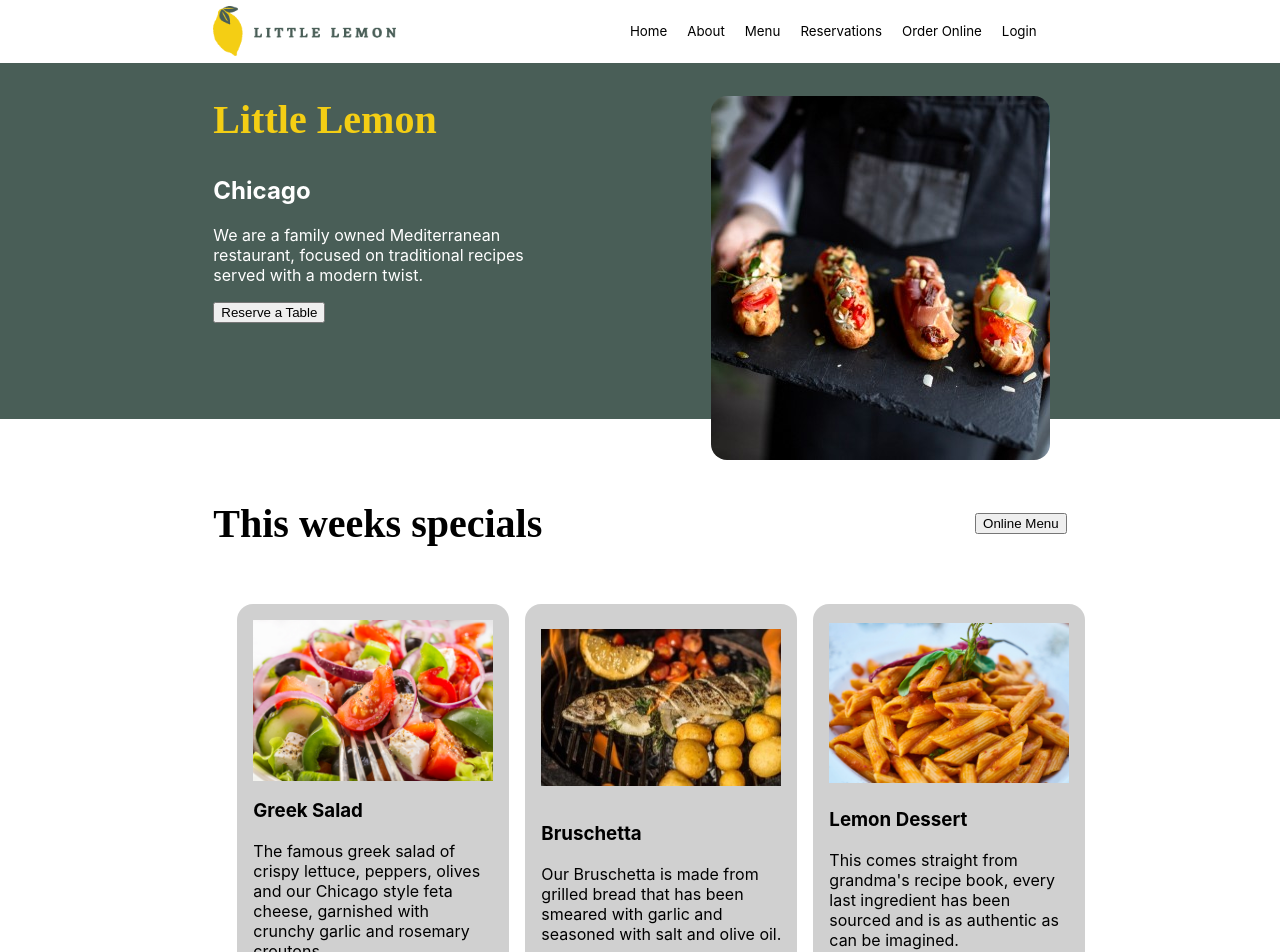
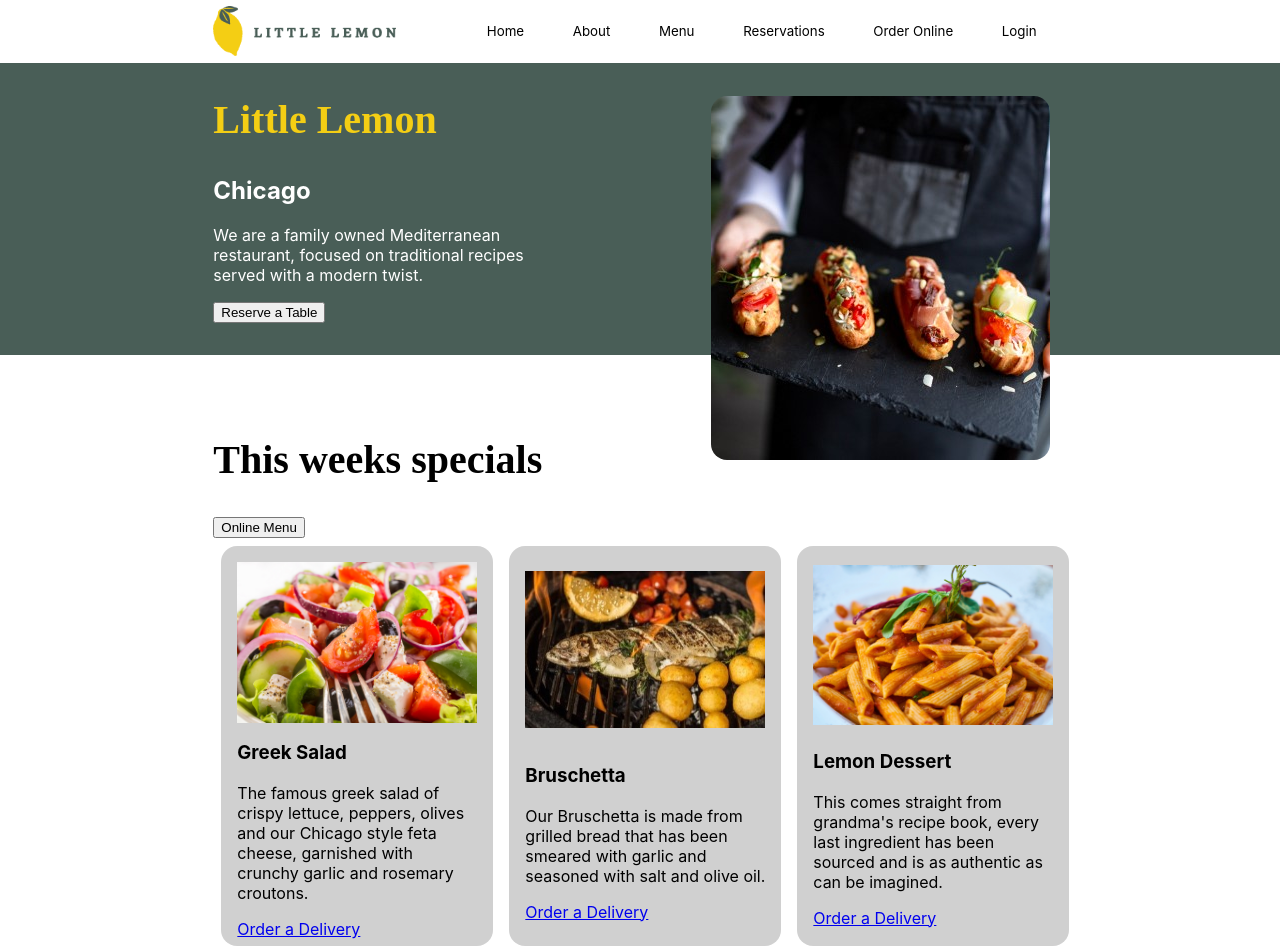
Before and after one commit to dylandudas/capstone-proj-repo, a React (Create React App) app: page / in a window 1280 px wide. Shown: the top 952 px of the page. Built offline with nearby package versions, Linux system fonts and the light colour scheme.

Commit message:
overhauled grid system

```diff
--- a/src/App.css
+++ b/src/App.css
@@ -1,16 +1,5 @@
 .App {
   text-align: center;
-}
-
-.App-logo {
-  height: 40vmin;
-  pointer-events: none;
-}
-
-@media (prefers-reduced-motion: no-preference) {
-  .App-logo {
-    animation: App-logo-spin infinite 20s linear;
-  }
 }
 
 .App-header {
@@ -27,12 +16,3 @@
 .App-link {
   color: #61dafb;
 }
-
-@keyframes App-logo-spin {
-  from {
-    transform: rotate(0deg);
-  }
-  to {
-    transform: rotate(360deg);
-  }
-}
--- a/src/App.js
+++ b/src/App.js
@@ -6,7 +6,7 @@ import Highlights from './components/Highlights';
 
 function App() {
   return (
-    <div id="container">
+    <div className='grid'>
       <Header/>
       <Main/>
       <Highlights/>
--- a/src/components/Footer.js
+++ b/src/components/Footer.js
@@ -2,7 +2,7 @@
 
 function Footer() {
     return (
-        <footer>
+        <footer className="grid">
             <section className="footer-container">
             <div>
                 <h4>Doormat Navigation</h4>
--- a/src/components/Header.js
+++ b/src/components/Header.js
@@ -3,7 +3,7 @@ import logo from '../assets/logo.jpg'
 
 function Header() {
     return (
-        <header>
+        <header className="grid">
           <img id="logo" height={50} src={logo} alt="logo"/>
           <Nav/>
         </header>
--- a/src/components/Highlights.js
+++ b/src/components/Highlights.js
@@ -5,12 +5,12 @@ import pasta from '../assets/pasta.jpg';
 
 function Highlights() {
     return (
-        <section className="highlights">
+        <section className="highlights grid">
                 <div className="highlights-header">
                     <h1>This weeks specials</h1>
                     <button>Online Menu</button>
                 </div>
-                <div className="highlights-cards">
+                <div className="highlights-cards grid">
                     <SpecialsCard title={"Greek Salad"} description="The famous greek salad of crispy lettuce, peppers, olives and our Chicago style feta cheese, garnished with crunchy garlic and rosemary croutons." image={salad}/>
                     <SpecialsCard title={"Bruschetta"} description="Our Bruschetta is made from grilled bread that has been smeared with garlic and seasoned with salt and olive oil." image={grill}/>
                     <SpecialsCard title={"Lemon Dessert"} description="This comes straight from grandma's recipe book, every last ingredient has been sourced and is as authentic as can be imagined." image={pasta}/>
--- a/src/components/Main.js
+++ b/src/components/Main.js
@@ -3,9 +3,8 @@ import SpecialsCard from './SpecialsCard';
 
 function Main() {
     return (
-        <main>
+        <main className="grid">
             <section className="hero">
-                <div className="hero-content">
                     <div className="hero-text">
                         <h1>Little Lemon</h1>
                         <h2>Chicago</h2>
@@ -15,7 +14,6 @@ function Main() {
                     <div className="hero-image">
                         <img id="heroimage" src={guyholding} alt="Restaurant"/>
                     </div>
-                </div>
             </section>
         </main>
     )
--- a/src/index.css
+++ b/src/index.css
@@ -12,28 +12,36 @@ code {
     monospace;
 }
 
-#container {
+.grid {
   display: grid;
   grid-template-columns: repeat(12, 1fr);
-  grid-template-rows: repeat(6, auto);
+}
+
+header img {
+  align-self: center;
+}
+
+header {
+  grid-column: 3/11;
 }
 
 .highlights {
-  grid-column: 3/11;
-  grid-row: 3/4;
+  grid-column: 1/13;
   padding-top: 3rem;
 }
 
 .highlights-header {
-  display: flex;
-  justify-content: space-between;
+  grid-column: 3/11;
   align-items: center;
 }
 
 .highlights-cards {
-  display: flex;
-  justify-content: space-between;
+  grid-column: 3/11;
   align-items: center;
+}
+
+.main-nav {
+  grid-column: 3/13;
 }
 
 .main-nav ul {
@@ -59,24 +67,18 @@ code {
   color: black;
 }
 
-header {
-  grid-column: 3/11;
-  grid-row: 1/2;
-  display: flex;
-  justify-content: space-between;
-  align-items: center;
+main {
+  background-color: #495E57;
+  padding-bottom: 2rem;
+  grid-column: 1/13;
 }
 
-main {
-  grid-column: 1/13;
-  grid-row: 2/3;
+.hero {
+  grid-column: 3/6;
 }
 
 footer {
   grid-column: 1/13;
-  grid-row: 6/7;
-  display: grid;
-  grid-template-columns: repeat(12, 1fr);
   background-color: #3d4341;
   margin-top: 1rem;
 }
@@ -102,21 +104,6 @@ footer ul {
 
 }
 
-.hero {
-  background-color: #495E57;
-  display: grid;
-  grid-template-columns: repeat(12, 1fr);
-  padding-bottom: 2rem;
-}
-
-.hero-content {
-  grid-column: 3/11;
-  display: grid;
-  grid-template-columns: repeat(8, 1fr);
-  justify-content: space-between;
-  padding-bottom: 4rem;
-}
-
 h1 {
   font-family: 'markazi text';
   font-size: 2.5rem;
@@ -139,10 +126,6 @@ h1 {
   font-size: 1.5rem;
 }
 
-.highlights {
-  grid-column: 3/11;
-}
-
 .specials-card {
   background-color: #c0c0c0bd;
   border-radius: 16px;
@@ -154,10 +137,3 @@ h1 {
   height: 23rem;
   width: 15rem;
 }
-
-.highlights-cards {
-  display: flex;
-  justify-content: space-around;
-  align-items: center;
-  padding: 1rem;
-}
```
